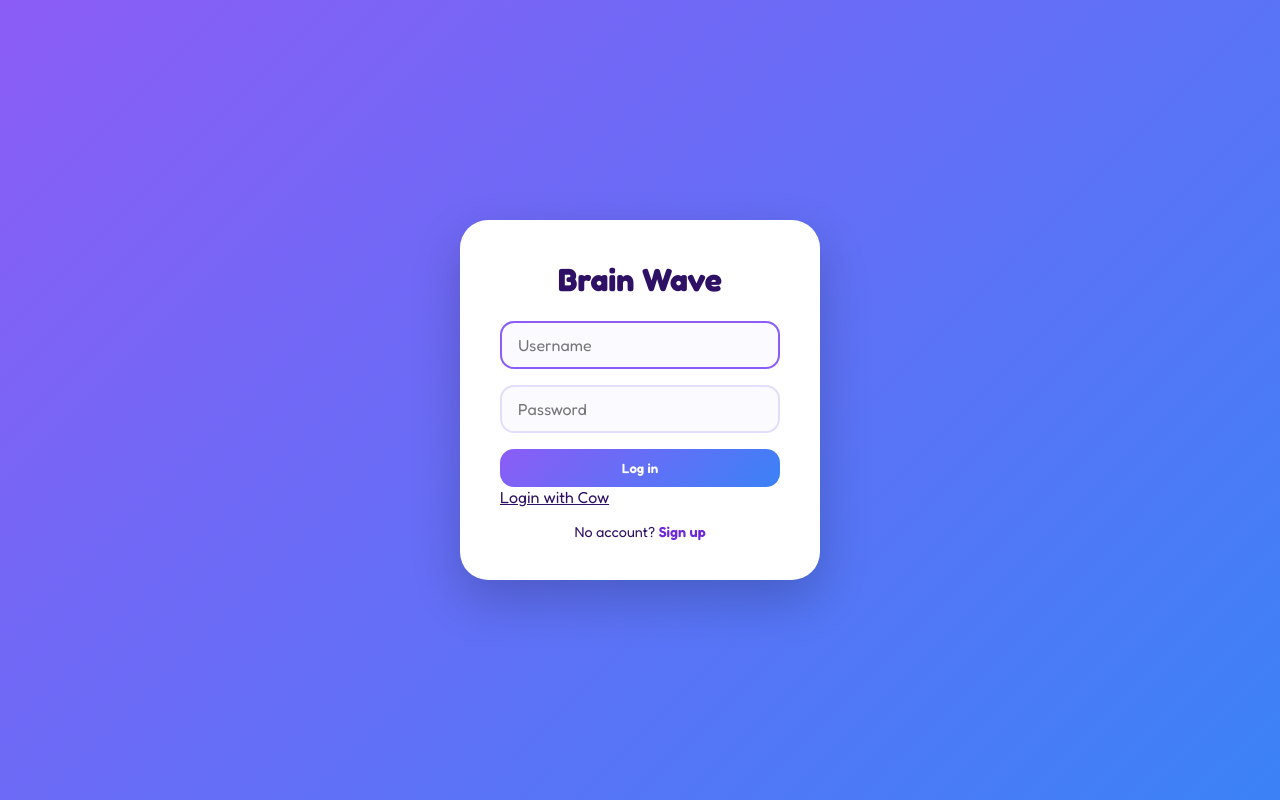
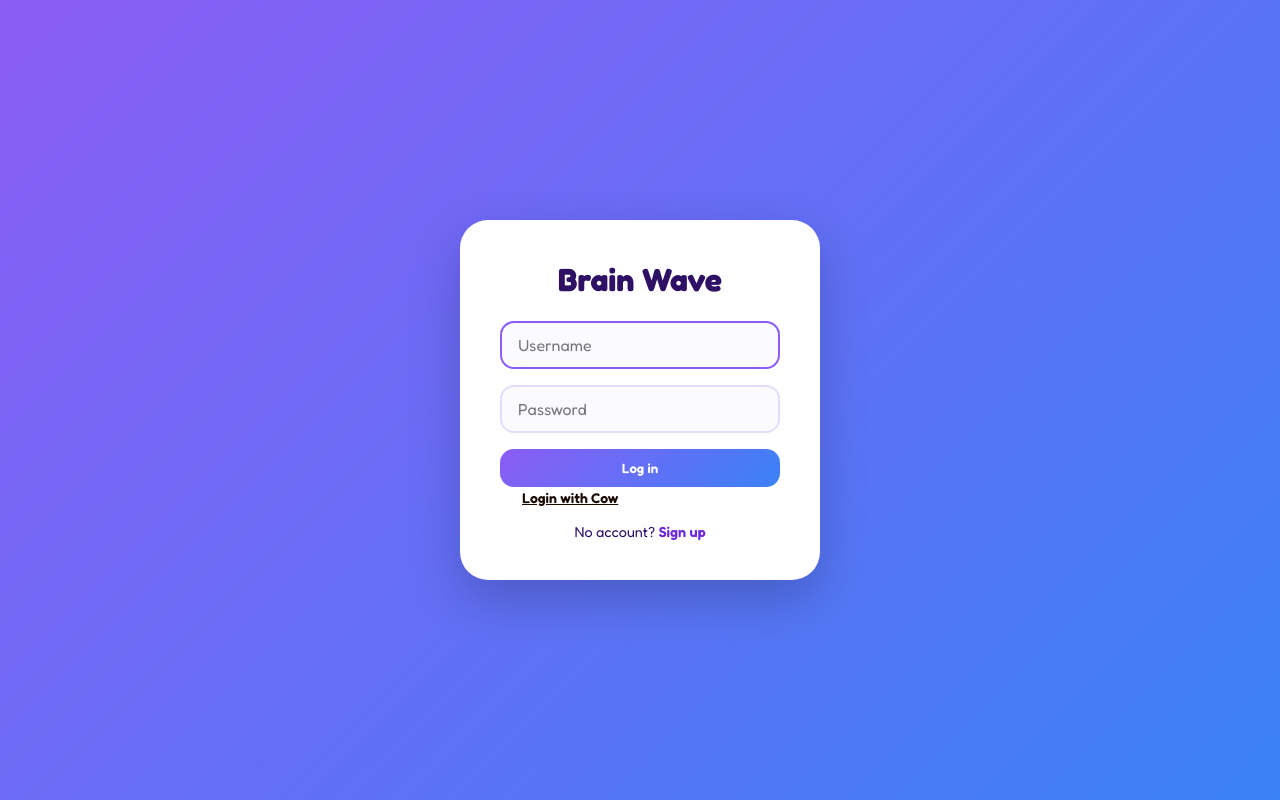
Before and after one commit to TheOrangeCow/Brain-Wave, a Flask app: page /login in a window 1280 px wide. Run offline with Flask 3, Linux system fonts and the light colour scheme.

Commit message:
Update login.html

```diff
--- a/templates/login.html
+++ b/templates/login.html
@@ -18,7 +18,7 @@
         <input type="password" name="password" placeholder="Password" required>
         <button type="submit" style="width:100%;">Log in</button>
       </form>
-      <a href="{{ url_for('cow_login') }}" class="cow-btn">Login with Cow</a>
+      <a href="{{ url_for('cow_login') }}" class="btn-primary full">Login with Cow</a>
       <div class="switch">No account? <a href="/signup">Sign up</a></div>
     </div>
   </div>
```
